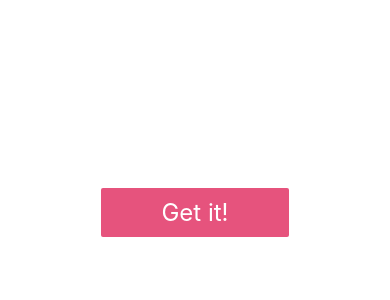
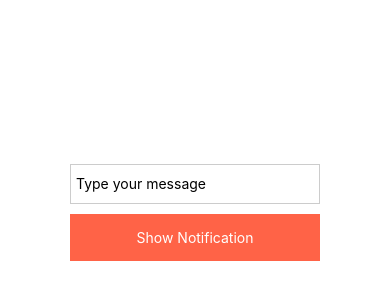
Before and after one commit to usmansbk/react-native-animations, a React Native app: screen / in a window 390 px wide. Shown: the part 210-510 px from the top of the page. Built offline with nearby package versions, Linux system fonts and the light colour scheme.

Commit message:
basic form

```diff
--- a/App.js
+++ b/App.js
@@ -13,8 +13,9 @@ import React from 'react';
 // import Corners from './components/Corners';
 // import ChatHeads from './components/Heads';
 // import Form from './components/Form';
-import ProgressButton from './components/ProgressButton';
+// import ProgressButton from './components/ProgressButton';
+import Notifications from './components/Notifications';
 
 export default function App() {
-  return <ProgressButton />;
+  return <Notifications />;
 }
--- /dev/null
+++ b/components/Notifications.js
@@ -0,0 +1,61 @@
+import React, {useCallback, useState} from 'react';
+import {
+  StyleSheet,
+  Text,
+  TextInput,
+  TouchableOpacity,
+  View,
+} from 'react-native';
+
+export default function Notifications() {
+  const [value, setValue] = useState('');
+  const [notification, setNotification] = useState('');
+
+  const handlePress = useCallback(() => {
+    setNotification(value);
+    setValue('');
+  }, [value]);
+
+  return (
+    <View style={styles.container}>
+      <View>
+        <TextInput
+          placeholder="Type your message"
+          style={styles.input}
+          value={value}
+          onChangeText={(text) => setValue(text)}
+        />
+        <TouchableOpacity onPress={handlePress}>
+          <View style={styles.button}>
+            <Text style={styles.buttonText}>Show Notification</Text>
+          </View>
+        </TouchableOpacity>
+      </View>
+    </View>
+  );
+}
+
+const styles = StyleSheet.create({
+  container: {
+    flex: 1,
+    justifyContent: 'center',
+    alignItems: 'center',
+  },
+  input: {
+    width: 250,
+    height: 40,
+    padding: 5,
+    borderWidth: 1,
+    borderColor: '#ccc',
+  },
+  button: {
+    backgroundColor: 'tomato',
+    padding: 15,
+    marginTop: 10,
+    justifyContent: 'center',
+    alignItems: 'center',
+  },
+  buttonText: {
+    color: 'white',
+  },
+});
```
